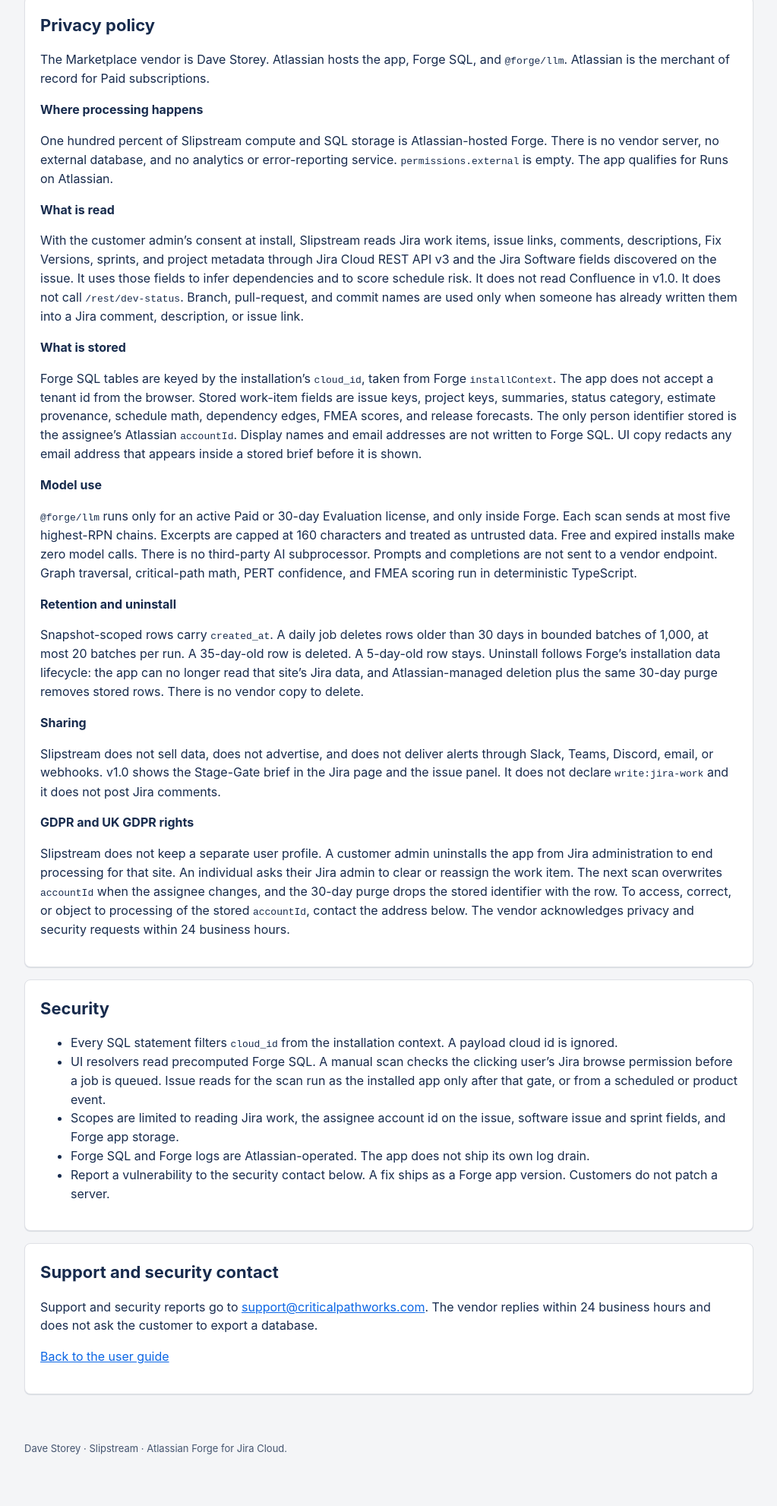
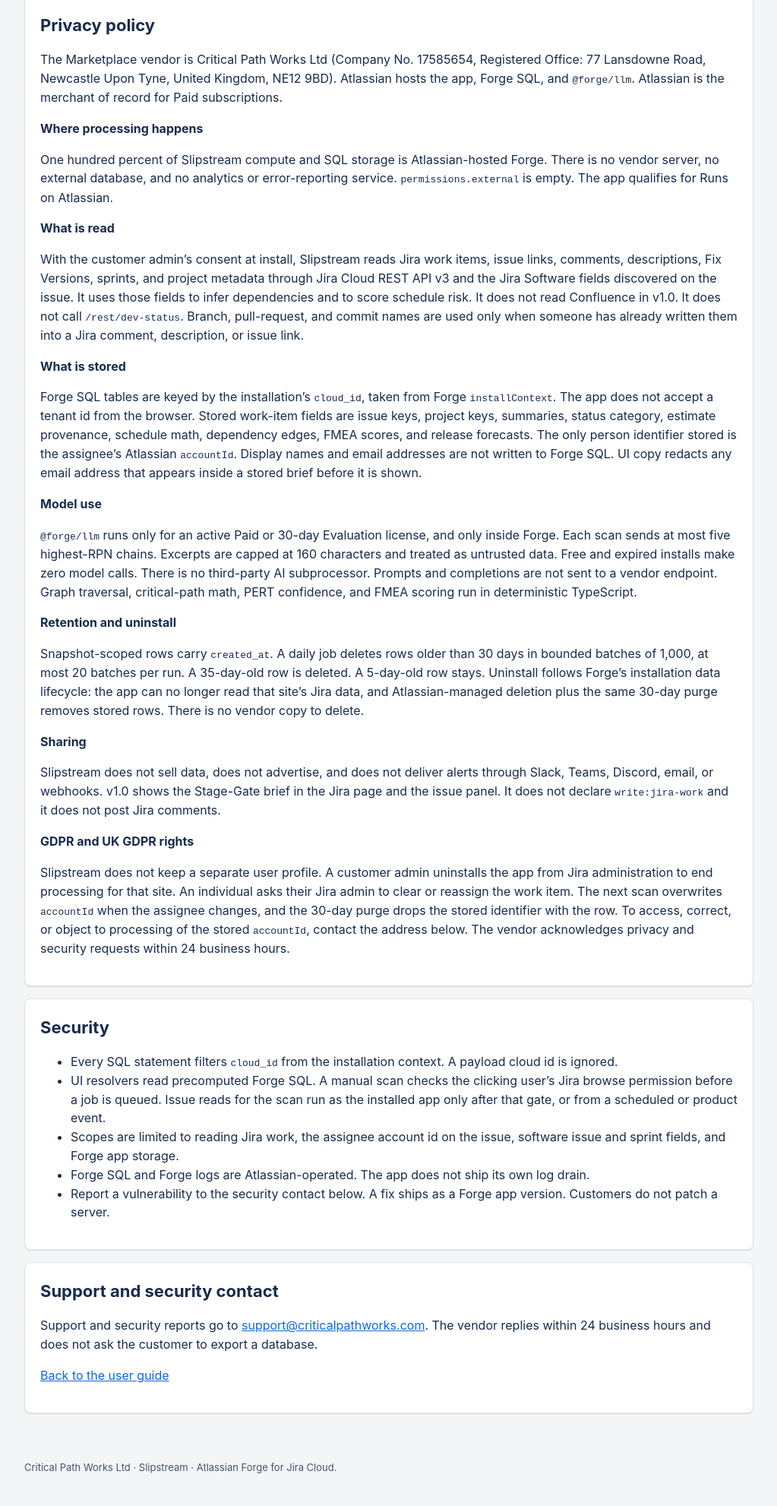
Before and after one commit to Sybertrader/slipstream-docs, a plain HTML site: page privacy.html in a window 1280 px wide. Shown: the part 288-2270 px from the top of the page at 76% size, without its empty margins (128-1151 px from the left). Before the commit the page ends 2245 px from the top, so only its background shows below. Drawn offline with Linux system fonts and the light colour scheme.

Commit message:
Update legal vendor entity to Critical Path Works Ltd

```diff
--- a/privacy.html
+++ b/privacy.html
@@ -33,7 +33,7 @@
     <main class="wrap">
       <section id="policy">
         <h2>Privacy policy</h2>
-        <p>The Marketplace vendor is Dave Storey. Atlassian hosts the app, Forge SQL, and <code>@forge/llm</code>. Atlassian is the merchant of record for Paid subscriptions.</p>
+        <p>The Marketplace vendor is Critical Path Works Ltd (Company No. 17585654, Registered Office: 77 Lansdowne Road, Newcastle Upon Tyne, United Kingdom, NE12 9BD). Atlassian hosts the app, Forge SQL, and <code>@forge/llm</code>. Atlassian is the merchant of record for Paid subscriptions.</p>
         <h3>Where processing happens</h3>
         <p>One hundred percent of Slipstream compute and SQL storage is Atlassian-hosted Forge. There is no vendor server, no external database, and no analytics or error-reporting service. <code>permissions.external</code> is empty. The app qualifies for Runs on Atlassian.</p>
         <h3>What is read</h3>
@@ -66,7 +66,7 @@
       </section>
     </main>
     <footer class="wrap site-foot">
-      <p>Dave Storey · Slipstream · Atlassian Forge for Jira Cloud.</p>
+      <p>Critical Path Works Ltd · Slipstream · Atlassian Forge for Jira Cloud.</p>
     </footer>
   </body>
 </html>
```
